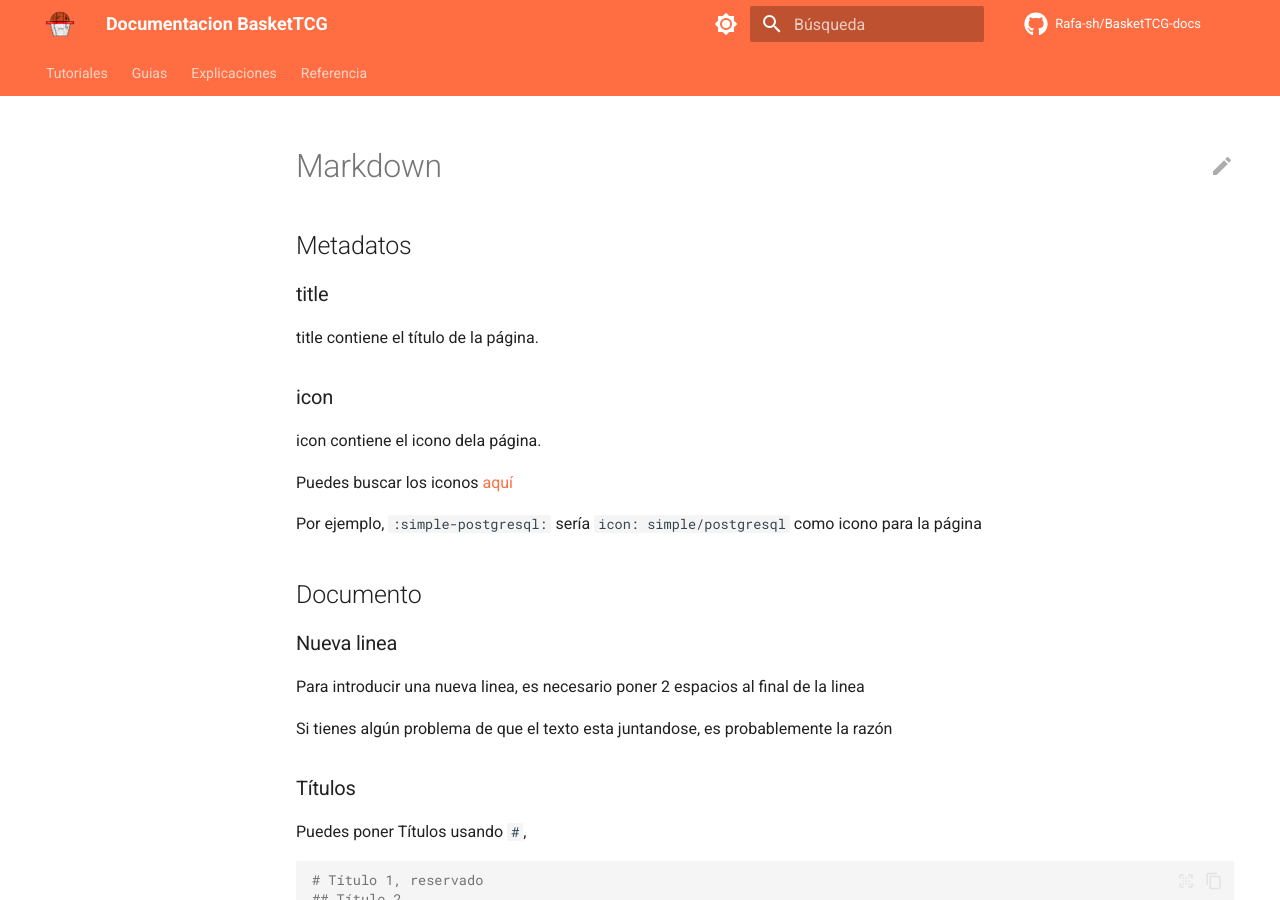
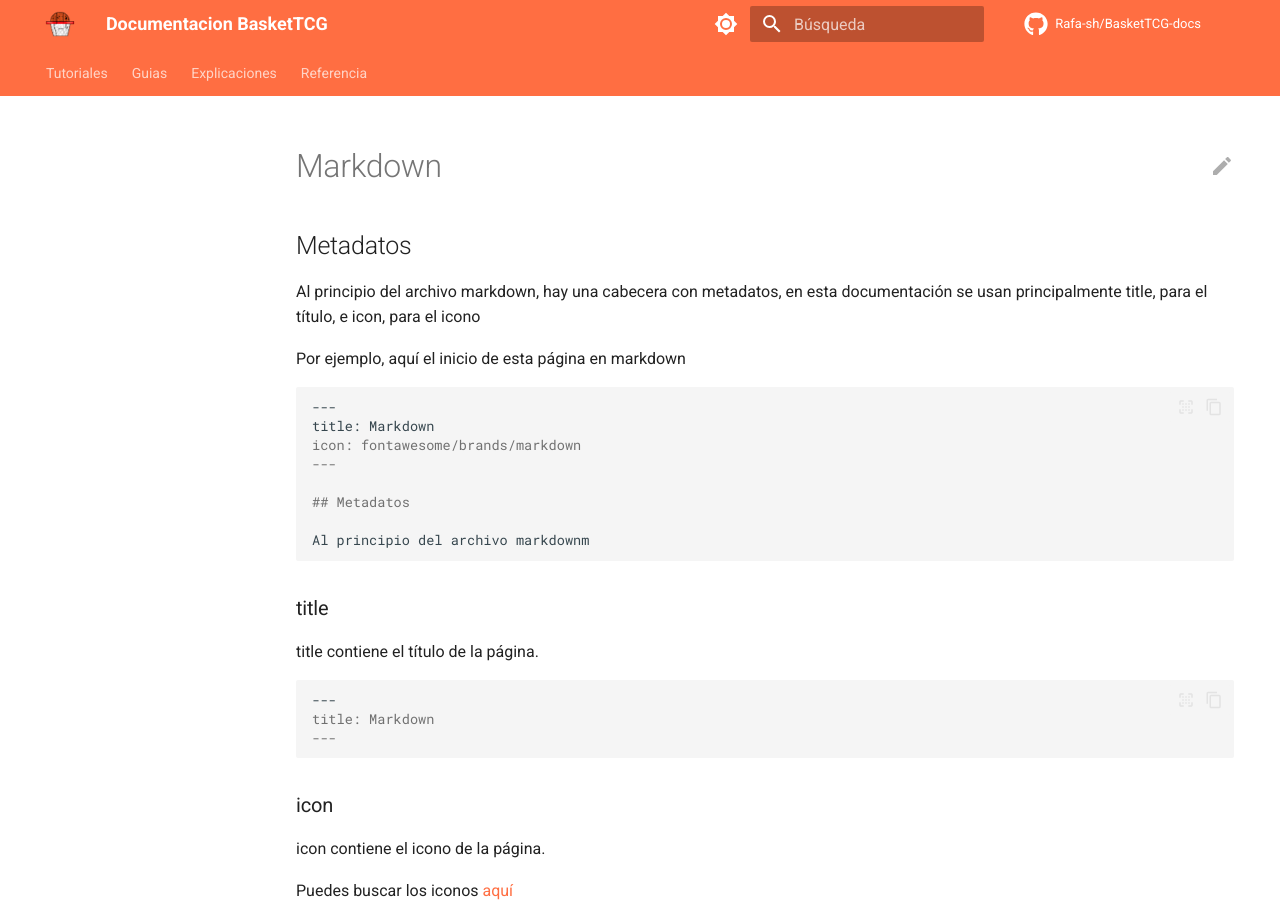
Before and after one commit to Rafa-sh/BasketTCG-docs, an MkDocs documentation site: the page built from docs/Referencia/markdown.md, in a window 1280 px wide and 900 px high. Built offline with MkDocs 1.6.1 and Material for MkDocs 9.7.7, drawn with Linux system fonts in a browser that asks for light colours; comment, search, counter and statistics services are not loaded.

Commit message:
detallado cabecera de archivos markdown en referencia

````diff
--- a/docs/Referencia/markdown.md
+++ b/docs/Referencia/markdown.md
@@ -5,11 +5,30 @@ icon: fontawesome/brands/markdown
 
 ## Metadatos
 
+Al principio del archivo markdown,
+hay una cabecera con metadatos, en esta documentación se usan principalmente title, para el título, e icon, para el icono
+
+Por ejemplo, aquí el inicio de esta página en markdown
+```md
+---
+title: Markdown
+icon: fontawesome/brands/markdown
+---
+
+## Metadatos
+
+Al principio del archivo markdownm
+```
+
 ### title
 title contiene el título de la página.
-
+```md
+---
+title: Markdown
+---
+```
 ### icon
-icon contiene el icono dela página.
+icon contiene el icono de la página.
 
 Puedes buscar los iconos [aquí](https://squidfunk.github.io/mkdocs-material/reference/icons-emojis/#search)
 
````
